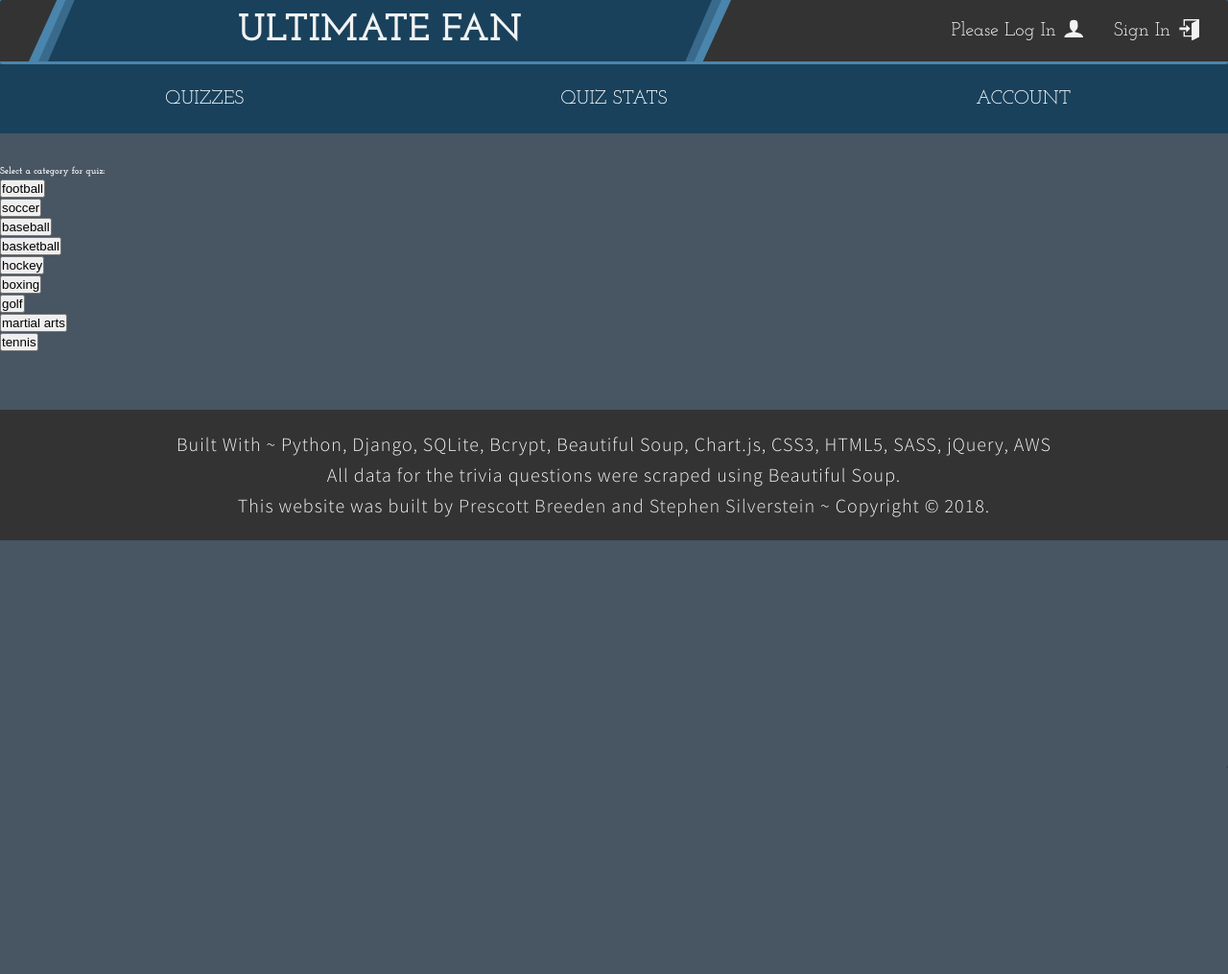
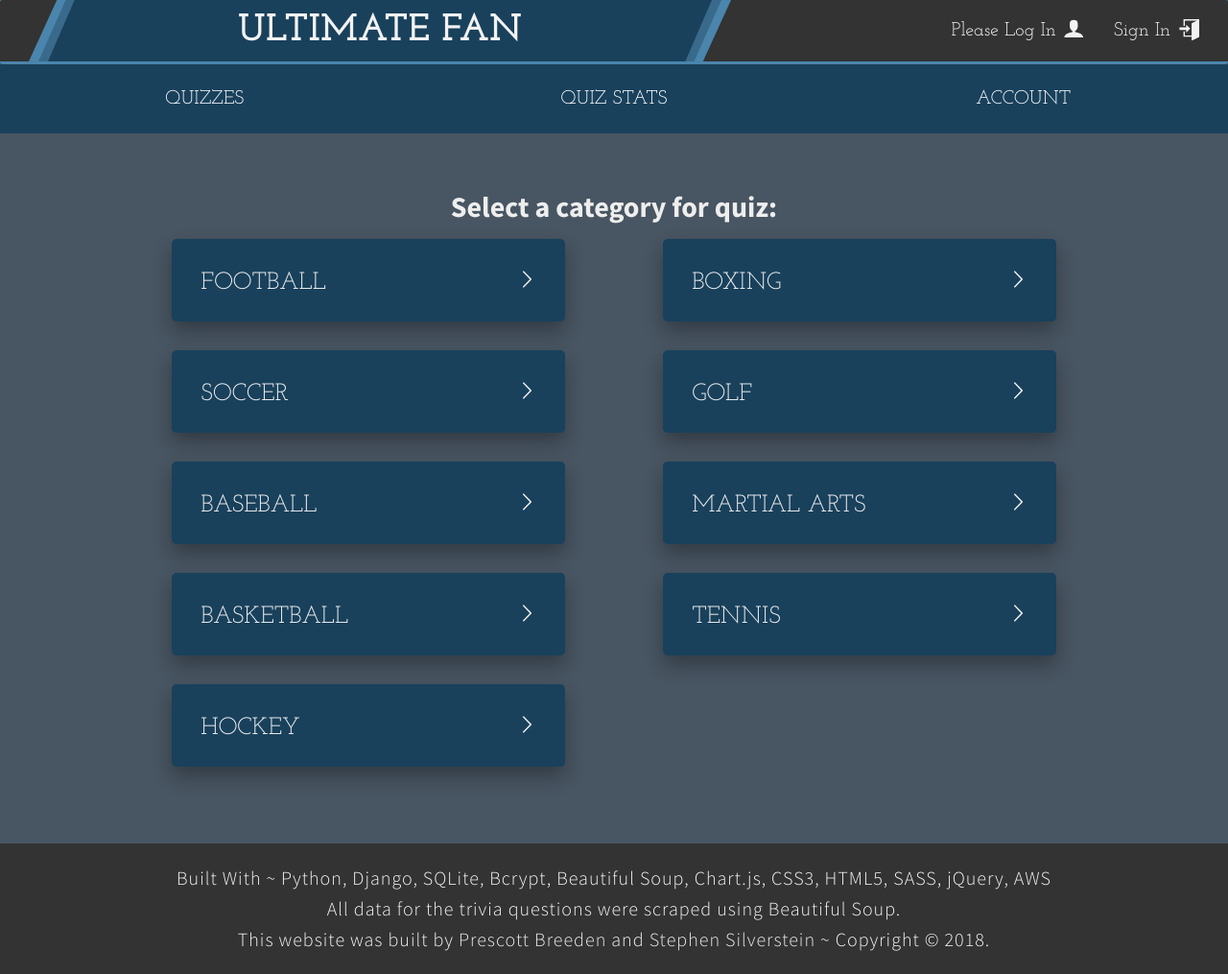
Before and after one commit to prescottbreeden/ultimate_fan_project, a Django app: template apps/quiz/templates/quiz/quiz.html in a window 1280 px wide. Shown: the whole page at 96% size. Before the commit the page ends 800 px from the top, so only its background shows below. Run offline with Django 3.2, Linux system fonts and the light colour scheme; the template is opened without the code that fills it: values that come from a table or form of the project are taken from there, others are empty; data comes from the database, SQL or seed files in the repository; parts of the project's set-up code (start-up, migrations or seed data) failed here and were passed over.

Commit message:
quiz styling
basic quiz.html styling complete

```diff
--- a/apps/quiz/static/quiz/styles.css
+++ b/apps/quiz/static/quiz/styles.css
@@ -54,6 +54,7 @@ body {
 
 .heading-secondary {
   font-family: 'Source Sans Pro', sans-serif;
+  font-size: 2rem;
   font-weight: 400;
   color: var(--color-grey-light); }
 
@@ -221,3 +222,45 @@ body {
   .btn:active {
     transform: translateY(2px);
     box-shadow: 0 0rem 1rem rgba(0, 0, 0, 0.5); }
+
+.quizzes {
+  width: 80%;
+  margin: 0 auto;
+  margin-top: 2rem; }
+  .quizzes__categories {
+    max-height: 60rem;
+    display: flex;
+    flex-direction: column;
+    flex-wrap: wrap;
+    align-items: center; }
+    .quizzes__categories--item {
+      width: 40%;
+      margin: 1rem 2rem;
+      padding: 2rem 3rem;
+      background-color: var(--color-primary);
+      text-align: center;
+      box-shadow: 0 1rem 2rem rgba(0, 0, 0, 0.3);
+      display: flex;
+      align-items: baseline;
+      justify-content: space-between;
+      transition: all .2s;
+      border-radius: 5px; }
+      .quizzes__categories--item:not(:last-child) {
+        margin-bottom: 2rem; }
+      .quizzes__categories--item:hover {
+        background-color: green;
+        cursor: pointer; }
+      .quizzes__categories--item:hover > a {
+        margin-left: 1rem; }
+    .quizzes__categories--item > * {
+      margin-top: .6rem; }
+    .quizzes__categories--svg {
+      height: 2rem;
+      width: 2rem;
+      fill: var(--color-grey-light); }
+    .quizzes__categories--link {
+      text-transform: uppercase;
+      text-decoration: none;
+      color: var(--color-grey-light);
+      font-size: 2.5rem;
+      transition: all .2s; }
--- a/apps/quiz/templates/quiz/quiz.html
+++ b/apps/quiz/templates/quiz/quiz.html
@@ -72,14 +72,18 @@
 				<div class="nav__details">Your Stuffs!</div>
 			</div>
 		</nav>
-		<div class="select_quiz">
-			<h4>Select a category for quiz:</h4>
-			<div class="categories">
+		<div class="quizzes">
+			<div class="heading-secondary u-center-text">
+				<h2>Select a category for quiz:</h2>
+			</div>
+			<div class="quizzes__categories">
 			{% for category in categories %}
-				<div class="category">
-					<form type="hidden" action="{% url 'create_quiz' category.id %}">
-					<button type="submit" class='cat_btn'>{{ category.activity_type }}</button>
-					</form>
+				<div class="quizzes__categories--item">
+					<a href="{% url 'create_quiz' category.id %}" class='quizzes__categories--link'>{{ category.activity_type }}</a>
+					<svg class="quizzes__categories--svg">
+						{% load static %}
+						<use xlink:href="../static/quiz/sprite.svg#icon-chevron-thin-right"></use>
+					</svg>
 				</div>
 			{% endfor %}
 			</div>
--- a/public/sass/base/_typography.scss
+++ b/public/sass/base/_typography.scss
@@ -13,6 +13,7 @@ body {
     font-family: 'Source Sans Pro', sans-serif;
     // font-family: 'Josefin Slab', sans-serif;
     // text-transform: uppercase;
+    font-size: 2rem;
     font-weight: 400;
     color: var(--color-grey-light);
 }
--- a/public/sass/pages/quiz.scss
+++ b/public/sass/pages/quiz.scss
@@ -13,3 +13,4 @@
 
 //components
 @import '../components/_btn';
+@import '../components/_quizzes';
```
Also changed, not shown: public/sass/components/_quizzes.scss (added, +62 -0 lines), apps/quiz/static/quiz/SVG/chevron-thin-right.svg (added), apps/quiz/static/quiz/SVG/forward.svg (added), apps/quiz/static/quiz/sprite.svg.
